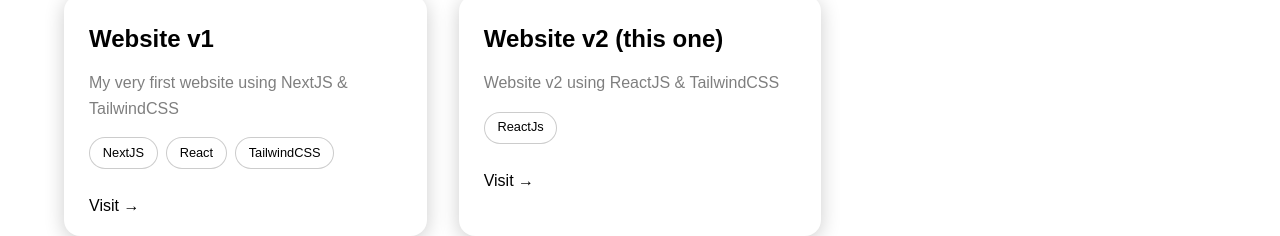
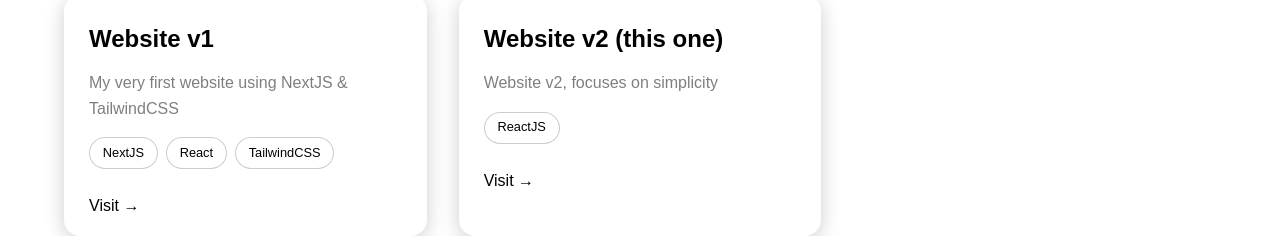
Before and after one commit to kmod24/portfolio-websiteV2, a React (Vite) app: page /projects in a window 1280 px wide. Shown: the part 463-699 px from the top of the page. Built offline with nearby package versions, Linux system fonts and the light colour scheme; a web font is replaced by a local one.

Commit message:
added project caption

```diff
--- a/src/components/Projects.jsx
+++ b/src/components/Projects.jsx
@@ -133,10 +133,10 @@
 
             <motion.div>
                 <h3>Website v2 (this one)</h3>
-                <p className="project-caption">Website v2 using ReactJS & TailwindCSS
+                <p className="project-caption">Website v2, focuses on simplicity
                 </p>
                 <div className="project-tech">
-                    <span>ReactJs</span>
+                    <span>ReactJS</span>
                     {/* <span>TailwindCSS</span> */}
                 </div>
                 <a href="https://github.com/kmod24/portfolio-websiteV2" target="_blank" rel="noreferrer">
```
